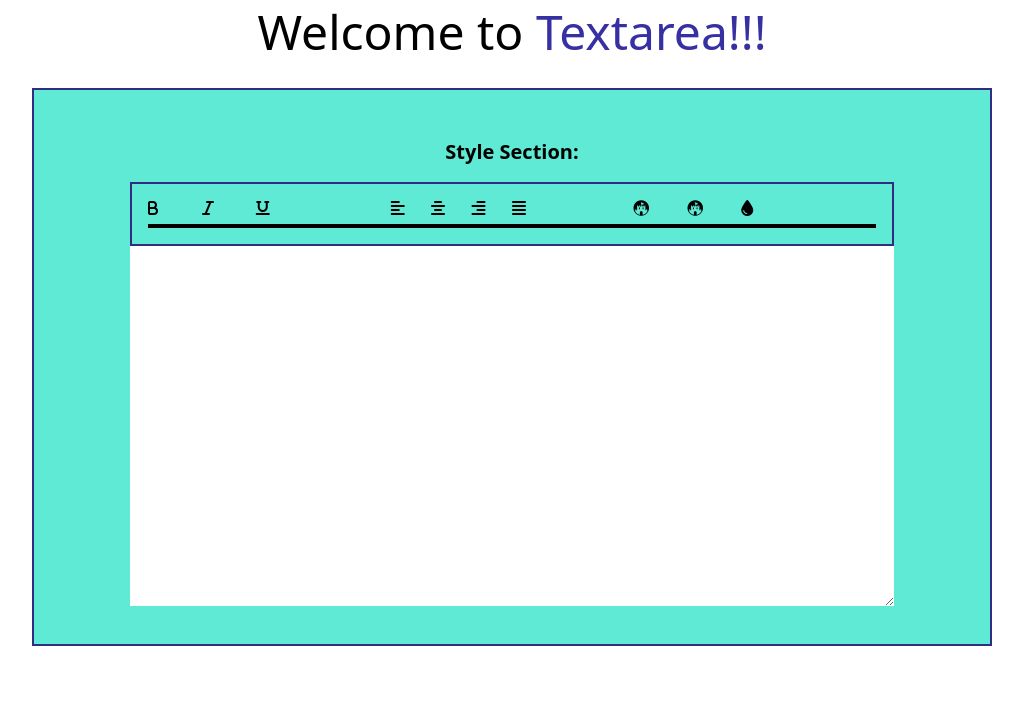
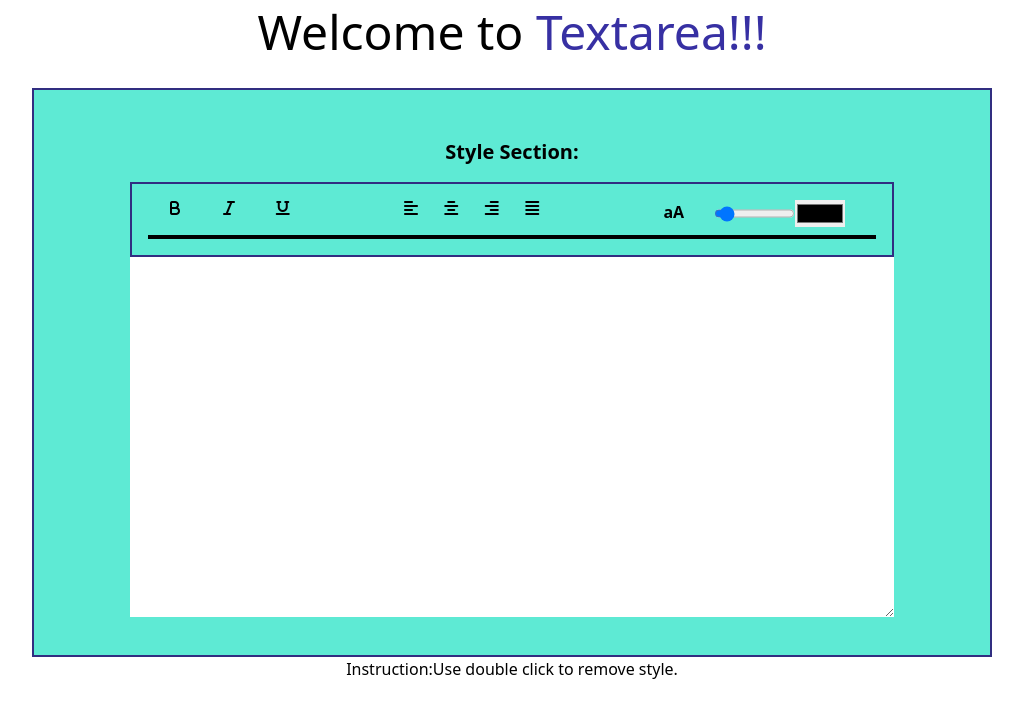
Before and after one commit to saifulislam735/DemoTextEditor_format, a plain HTML site: page index.html in a window 1280 px wide. Shown: the whole page, without its empty margins (128-1151 px from the left). Drawn offline with nearby package versions, Linux system fonts and the light colour scheme.

Commit message:
2nd push

```diff
--- a/index.html
+++ b/index.html
@@ -17,22 +17,22 @@
                 Style Section:
            </h3>
             <div class=" p-4 border-2 border-indigo-900">
-               <div class="grid grid-cols-3">
-                    <div class="grid grid-cols-3 w-4/6">
+               <div class="grid grid-cols-3 text-center ">
+                    <div class="grid grid-cols-3 w-4/6 text-center">
                         <i id="bold-icon" class="fa-solid fa-b"></i>
                         <i id="italic-icon" class="fa-solid fa-italic"></i>
                         <i id="underline-icon" class="fa-solid fa-underline"></i>
                     </div>
-                    <div class="grid grid-cols-4 w-4/6">
+                    <div class="grid grid-cols-4 w-4/6 text-center">
                         <i id="align-left" class="fa-solid fa-align-left"></i>
                         <i id="align-center" class="fa-solid fa-align-center"></i>
                         <i id="align-right" class="fa-solid fa-align-right"></i>
                         <i id="align-justify" class="fa-solid fa-align-justify"></i>
                     </div>
-                    <div class="grid grid-cols-3 w-4/6">
-                        <i class="fa-brands fa-fort-awesome-alt"></i>
-                        <i class="fa-brands fa-fort-awesome-alt"></i>
-                        <i class="fa-solid fa-droplet"></i>
+                    <div class="grid grid-cols-3 text-center">
+                        <span id="lowerToUpper" class="text-black font-bold">aA</span>
+                        <input type="range" value="16" min="10" name="" id="font-size">
+                        <input type="color" name="" id="color-picker">
                     </div>
                </div>
                <hr class="border-2 text-black border-black	 mt-2">
@@ -42,8 +42,10 @@
             </div>
         </div>
     </section>
+    <p class="text-center">Instruction:Use double click to remove style.</p>
     <script src="js/section1.js"></script>
     <script src="js/section2.js"></script>
+    <script src="js/secttion3.js"></script>
 </body>
 
 </html>
--- a/js/secttion3.js
+++ b/js/secttion3.js
@@ -0,0 +1,10 @@
+document.getElementById('color-picker').addEventListener('input', function (event) {
+    document.getElementById('text-area').style.color = event.target.value;
+})
+document.getElementById('font-size').addEventListener('input', function (event) {
+    document.getElementById('text-area').style.fontSize = event.target.value +"px";
+})
+document.getElementById('lowerToUpper').addEventListener('click', function () {
+    const text=document.getElementById('text-area').innerText.toUpperCase();
+    console.log(text);
+})
```
